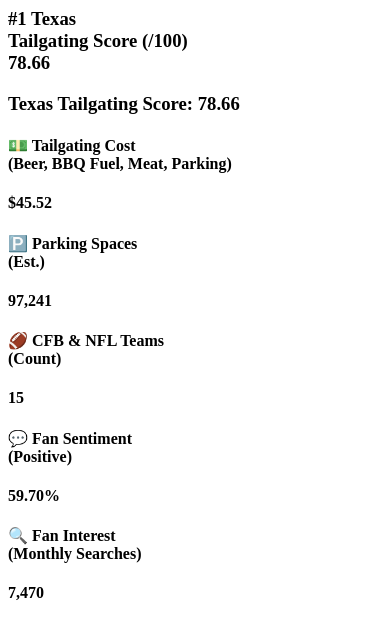
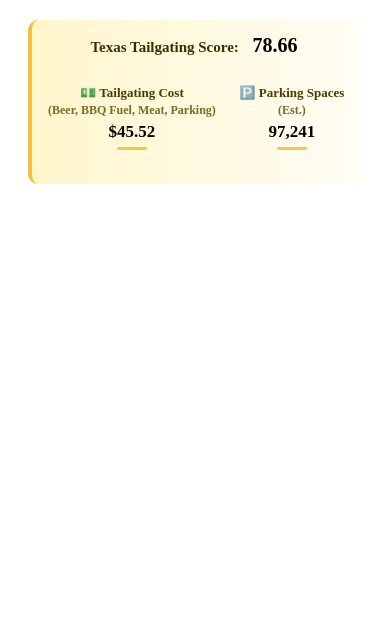
Before and after one commit to GauthamBC/action-network-cms, a plain HTML site: page texas.html in a window 390 px wide. Drawn offline with Linux system fonts and the light colour scheme.

Commit message:
Update texas.html

```diff
--- a/texas.html
+++ b/texas.html
@@ -1,3 +1,229 @@
+<!DOCTYPE html>
+<html lang="en">
+<head>
+<meta charset="UTF-8">
+<meta name="viewport" content="width=device-width, initial-scale=1.0">
+<style>
+/* === Tailgate Stats (Texas Example — Full CSS + HTML) === */
+
+/* === Main container === */
+.tailgate-stats {
+  background: linear-gradient(90deg, #fff6cc 0%, #fffdf5 100%);
+  border-left: 4px solid #F2C23A;
+  border-radius: 10px;
+  padding: 10px 18px 16px;
+  margin: 20px auto;
+  width: calc(100% - 40px);
+  max-width: 850px;
+  box-sizing: border-box;
+  display: flex;
+  align-items: center;
+  justify-content: space-between;
+  gap: 16px;
+  flex-wrap: nowrap;
+  position: relative;
+  z-index: 2;
+  clear: both;
+  isolation: isolate;
+}
+
+/* === Header (Desktop version) === */
+.main-header {
+  flex: 0 0 auto;
+  text-align: center;
+  min-width: 170px;
+  padding: 2px 6px;
+  border-radius: 8px;
+  transition: all 0.35s ease;
+}
+
+.main-header h3 {
+  margin: 0;
+  font-weight: 800;
+  color: #3b2f00;
+  transition: color 0.3s ease;
+}
+
+.main-header .state {
+  font-size: 17px;
+  font-weight: 900;
+  color: #3b2f00;
+}
+
+.main-header .label {
+  font-size: 14px;
+  font-weight: 700;
+  color: #4b3b00;
+  line-height: 1.2;
+}
+
+.main-header strong {
+  font-size: 25px;
+  font-weight: 900;
+  color: #000;
+  display: inline-block;
+  margin-top: 4px;
+  padding: 4px 10px;
+  border-radius: 6px;
+  position: relative;
+  transition: all 0.35s ease;
+}
+
+/* underline for score */
+.main-header strong::after {
+  content: "";
+  display: block;
+  width: 32px;
+  height: 3px;
+  background: #F2C23A;
+  margin: 5px auto 0;
+  border-radius: 2px;
+  opacity: 0.9;
+}
+
+/* Hover highlight */
+.main-header:hover .state,
+.main-header:hover .label {
+  color: #F2C23A;
+}
+.main-header:hover strong {
+  background: #F2C23A;
+  color: #111;
+  transform: scale(1.05);
+}
+
+/* === Scrollable stats === */
+.secondary-scroll {
+  display: flex;
+  overflow-x: auto;
+  gap: 16px;
+  padding-bottom: 14px;
+  margin-top: 8px;
+  scrollbar-width: thin;
+  scrollbar-color: #F2C23A #fff8e0;
+  -webkit-overflow-scrolling: touch;
+  flex: 1;
+}
+
+.secondary-scroll::-webkit-scrollbar {
+  height: 4px;
+}
+.secondary-scroll::-webkit-scrollbar-thumb {
+  background: linear-gradient(90deg, #F2C23A, #ffe88a);
+  border-radius: 10px;
+}
+.secondary-scroll::-webkit-scrollbar-track {
+  background: #fff8e0;
+}
+
+/* === Stat boxes === */
+.stat-box {
+  flex: 0 0 auto;
+  text-align: center;
+  min-width: 120px;
+  transition: all 0.3s ease;
+  border-radius: 8px;
+  padding: 3px 0;
+}
+.stat-box:hover {
+  transform: scale(1.06);
+  background: rgba(255, 242, 150, 0.35);
+  box-shadow: 0 3px 8px rgba(242, 194, 58, 0.25);
+}
+.stat-box h4 {
+  font-size: 13.5px;
+  color: #4b3b00;
+  margin: 0;
+  font-weight: 700;
+}
+.stat-box h4 span {
+  display: block;
+  font-size: 12px;
+  font-weight: 600;
+  color: #7a6b2a;
+  margin-top: 2px;
+}
+.stat-box strong {
+  font-size: 18px;
+  color: #000;
+  font-weight: 800;
+  display: block;
+  margin-top: 4px;
+  position: relative;
+}
+.stat-box strong::after {
+  content: "";
+  display: block;
+  width: 30px;
+  height: 3px;
+  background: #F2C23A;
+  margin: 5px auto 0;
+  border-radius: 2px;
+  opacity: 0.9;
+}
+
+/* === Mobile layout === */
+.mobile-only { display: none; }
+
+@media (max-width: 768px) {
+  .desktop-only { display: none; }
+  .mobile-only {
+    display: block;
+    font-size: 15px;
+    font-weight: 800;
+    text-align: center;
+    color: #3b2f00;
+  }
+  .mobile-only strong {
+    display: inline;
+    font-size: 20px;
+    font-weight: 900;
+    margin-left: 4px;
+    padding: 2px 6px;
+    background: none;
+  }
+  .mobile-only strong::after { display: none; }
+
+  .tailgate-stats {
+    flex-direction: column;
+    align-items: center;
+    text-align: center;
+    padding: 12px 14px 16px;
+    gap: 8px;
+  }
+  .secondary-scroll {
+    width: 100%;
+    justify-content: flex-start;
+    padding: 6px 2px 14px;
+    gap: 12px;
+  }
+  .stat-box {
+    min-width: 120px;
+    padding: 4px 2px;
+  }
+  .stat-box h4 { font-size: 13px; }
+  .stat-box strong { font-size: 17px; }
+}
+
+/* WordPress fix */
+body.wp-admin .tailgate-stats {
+  display: block !important;
+  width: 100% !important;
+  max-width: 100% !important;
+  overflow: visible !important;
+  clear: both !important;
+  margin: 18px 0 !important;
+}
+
+/* Hover highlight for mobile text */
+.main-header:hover .mobile-only,
+.main-header:active .mobile-only {
+  color: #F2C23A;
+  transition: color 0.3s ease;
+}
+</style>
+</head>
+<body>
 <div class="tailgate-stats">
   <div class="main-header highlightable">
     <!-- Desktop layout -->
@@ -19,25 +245,23 @@
       <h4>💵 Tailgating Cost<br><span>(Beer, BBQ Fuel, Meat, Parking)</span></h4>
       <strong>$45.52</strong>
     </div>
-
     <div class="stat-box">
       <h4>🅿️ Parking Spaces<br><span>(Est.)</span></h4>
       <strong>97,241</strong>
     </div>
-
     <div class="stat-box">
       <h4>🏈 CFB & NFL Teams<br><span>(Count)</span></h4>
       <strong>15</strong>
     </div>
-
     <div class="stat-box">
       <h4>💬 Fan Sentiment<br><span>(Positive)</span></h4>
       <strong>59.70%</strong>
     </div>
-
     <div class="stat-box">
       <h4>🔍 Fan Interest<br><span>(Monthly Searches)</span></h4>
       <strong>7,470</strong>
     </div>
   </div>
 </div>
+</body>
+</html>
```
